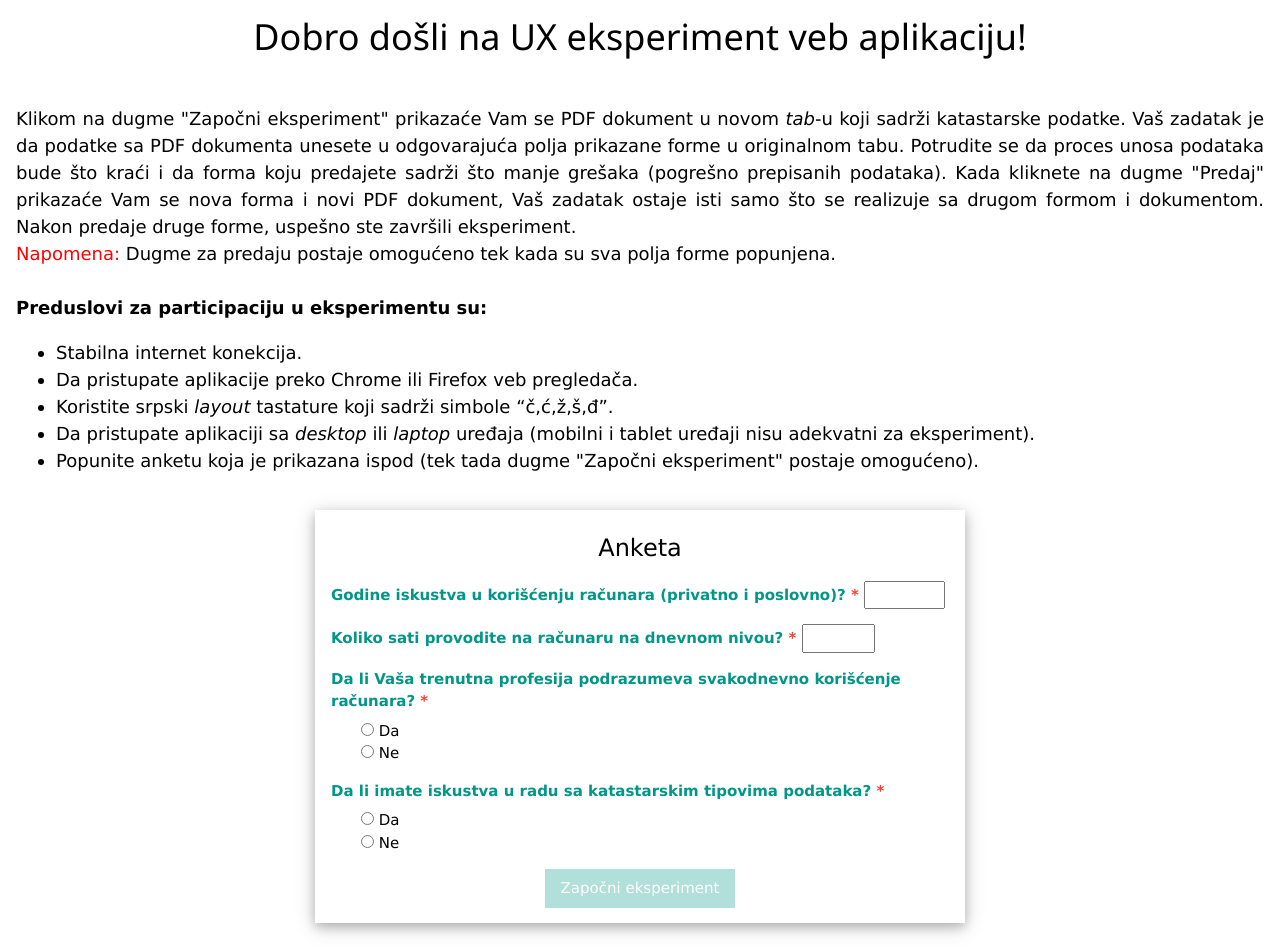
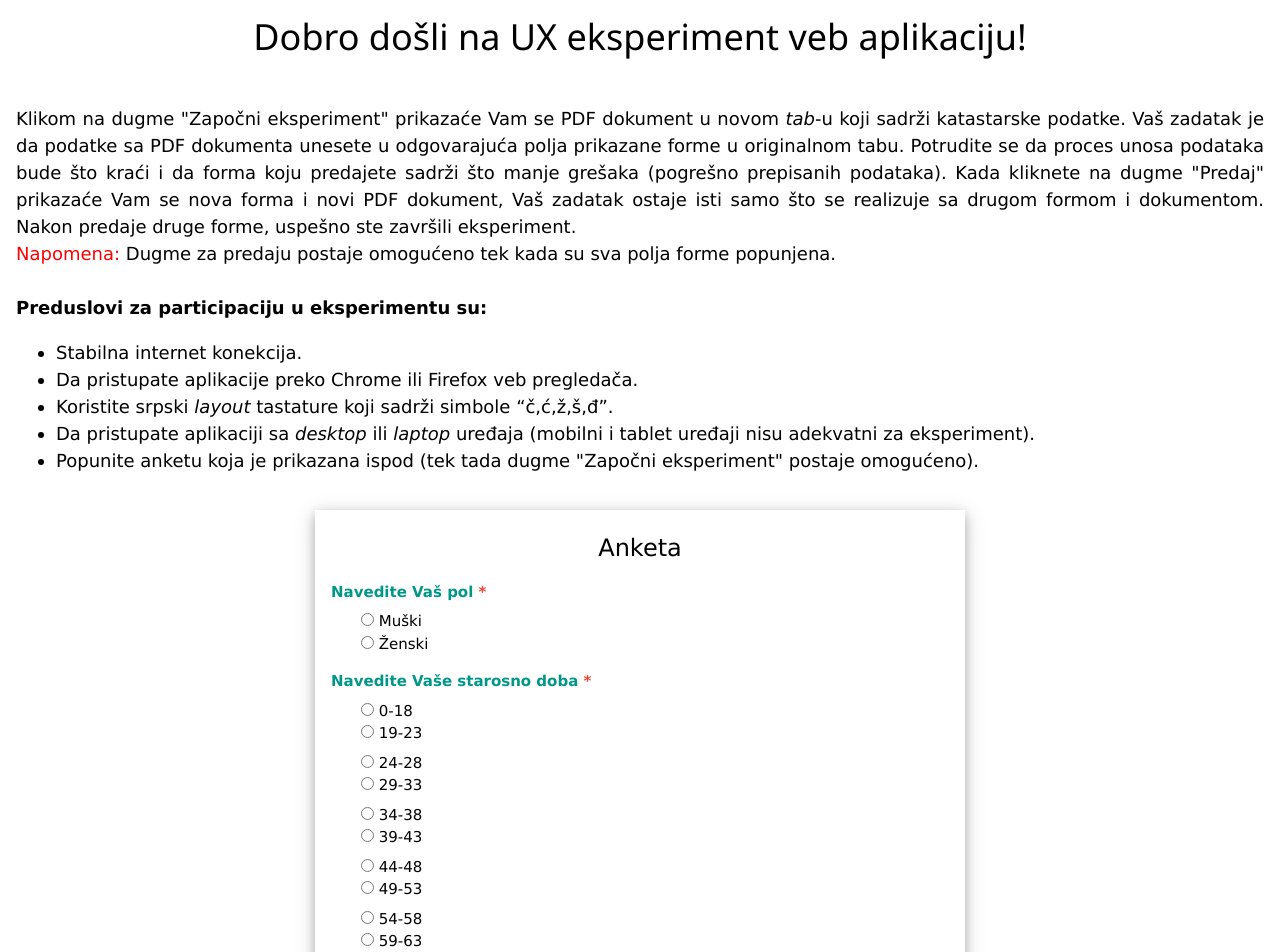
Before and after one commit to krjovan/UX-experiment-frontend, an Angular app: page / in a window 1280 px wide. Shown: the top 952 px of the page. Built offline with nearby package versions, Linux system fonts and the light colour scheme.

Commit message:
Added subject gender and age in survey

```diff
--- a/src/app/components/eksperiment/eksperiment.component.html
+++ b/src/app/components/eksperiment/eksperiment.component.html
@@ -37,6 +37,73 @@
     <div style="font-size: 24px;" class="w3-center">Anketa</div>
 
     <form class="w3-container" #formControlAnkenta="ngForm">
+
+      <p>
+        <label class="w3-text-teal">
+          <b>Navedite Vaš pol</b>
+        </label>
+        <label class="w3-text-red">
+          <b> *</b>
+        </label>
+        <br>
+        <input tabindex="-1" required [(ngModel)]="pol" style="margin-left: 30px; margin-top: 10px;" type="radio" id="muskiPol" name="pol"
+          value="m">
+        <label for="muskiPol"> Muški</label>
+        <br>
+        <input tabindex="-1" required [(ngModel)]="pol" style="margin-left: 30px" type="radio" id="zenskiPol" name="pol" value="z">
+        <label for="zenskiPol"> Ženski</label>
+        <br>
+      </p>
+
+      <p>
+          <label class="w3-text-teal">
+            <b>Navedite Vaše starosno doba</b>
+          </label>
+          <label class="w3-text-red">
+            <b> *</b>
+          </label>
+          <br>
+          <input tabindex="-1" required [(ngModel)]="starosnoDoba" style="margin-left: 30px; margin-top: 10px;" type="radio" id="od0do18" name="od0do18"
+            value="0-18">
+          <label for="od0do18"> 0-18</label>
+          <br>
+          <input tabindex="-1" required [(ngModel)]="starosnoDoba" style="margin-left: 30px" type="radio" id="od19do23" name="od19do23"
+            value="19-23">
+          <label for="od19do23"> 19-23</label>
+          <br>
+          <input tabindex="-1" required [(ngModel)]="starosnoDoba" style="margin-left: 30px; margin-top: 10px;" type="radio" id="od24do28" name="od24do28"
+            value="24-28">
+          <label for="od24do28"> 24-28</label>
+          <br>
+          <input tabindex="-1" required [(ngModel)]="starosnoDoba" style="margin-left: 30px" type="radio" id="od29do33" name="od29do33" value="29-33">
+          <label for="od29do33"> 29-33</label>
+          <br>
+          <input tabindex="-1" required [(ngModel)]="starosnoDoba" style="margin-left: 30px; margin-top: 10px;" type="radio" id="od34do38" name="od34do38"
+            value="34-38">
+          <label for="od34do38"> 34-38</label>
+          <br>
+          <input tabindex="-1" required [(ngModel)]="starosnoDoba" style="margin-left: 30px" type="radio" id="od39do43" name="od39do43" value="39-43">
+          <label for="od39do43"> 39-43</label>
+          <br>
+          <input tabindex="-1" required [(ngModel)]="starosnoDoba" style="margin-left: 30px; margin-top: 10px;" type="radio" id="od44do48" name="od44do48"
+            value="44-48">
+          <label for="od44do48"> 44-48</label>
+          <br>
+          <input tabindex="-1" required [(ngModel)]="starosnoDoba" style="margin-left: 30px" type="radio" id="od49do53" name="od49do53" value="49-53">
+          <label for="od49do53"> 49-53</label>
+          <br>
+          <input tabindex="-1" required [(ngModel)]="starosnoDoba" style="margin-left: 30px; margin-top: 10px;" type="radio" id="od54do58" name="od54do58"
+            value="54-58">
+          <label for="od54do58"> 54-58</label>
+          <br>
+          <input tabindex="-1" required [(ngModel)]="starosnoDoba" style="margin-left: 30px" type="radio" id="od59do63" name="od59do63" value="59-63">
+          <label for="od59do63"> 59-63</label>
+          <br>
+          <input tabindex="-1" required [(ngModel)]="starosnoDoba" style="margin-left: 30px" type="radio" id="preko64" name="preko64" value="64 i preko">
+          <label for="preko64"> 64+</label>
+          <br>
+        </p>
+
       <p>
         <label class="w3-text-teal">
           <b>Godine iskustva u korišćenju računara (privatno i poslovno)?</b>
@@ -63,11 +130,12 @@
           <b> *</b>
         </label>
         <br>
-          <input tabindex="-1" required [(ngModel)]="profesija" style="margin-left: 30px; margin-top: 10px;" type="radio" id="daProfesija" name="profesija"
-            value="true">
+        <input tabindex="-1" required [(ngModel)]="profesija" style="margin-left: 30px; margin-top: 10px;" type="radio" id="daProfesija"
+          name="profesija" value="true">
         <label for="daProfesija"> Da</label>
         <br>
-          <input tabindex="-1" required [(ngModel)]="profesija" style="margin-left: 30px" type="radio" id="neProfesija" name="profesija" value="false">
+        <input tabindex="-1" required [(ngModel)]="profesija" style="margin-left: 30px" type="radio" id="neProfesija" name="profesija"
+          value="false">
         <label for="neProfesija"> Ne</label>
         <br>
       </p>
@@ -84,8 +152,8 @@
           name="iskustvoKatastar" value="true">
         <label for="daIskustvoKatastar"> Da</label>
         <br>
-          <input tabindex="-1" required [(ngModel)]="iskustvoKatastar" style="margin-left: 30px" type="radio" id="neIskustvoKatastar" name="iskustvoKatastar"
-            value="false">
+        <input tabindex="-1" required [(ngModel)]="iskustvoKatastar" style="margin-left: 30px" type="radio" id="neIskustvoKatastar"
+          name="iskustvoKatastar" value="false">
         <label for="neIskustvoKatastar"> Ne</label>
         <br>
       </p>
@@ -109,8 +177,8 @@
           <label class="w3-text-teal">
             <b>Ulica i broj</b>
           </label>
-            <input tabindex="-1" [(ngModel)]="firstLokUlicaIBroj" required minlength="1" maxlength="50" name="firstLokUlicaIBroj" type="text" style="text-align: center;"
-              class="w3-input w3-border w3-light-grey">
+          <input tabindex="-1" [(ngModel)]="firstLokUlicaIBroj" required minlength="1" maxlength="50" name="firstLokUlicaIBroj" type="text"
+            style="text-align: center;" class="w3-input w3-border w3-light-grey">
         </p>
         <p>
           <label class="w3-text-teal">
@@ -123,15 +191,15 @@
           <label class="w3-text-teal">
             <b>Broj katastarske parcele</b>
           </label>
-            <input tabindex="-1" [(ngModel)]="firstLokBrKatParcele" required minlength="1" maxlength="50" name="firstLokBrKatParcele" type="text" style="text-align: center;"
-              class="w3-input w3-border w3-light-grey">
+          <input tabindex="-1" [(ngModel)]="firstLokBrKatParcele" required minlength="1" maxlength="50" name="firstLokBrKatParcele"
+            type="text" style="text-align: center;" class="w3-input w3-border w3-light-grey">
         </p>
         <p>
           <label class="w3-text-teal">
             <b>Površina katastarske parcele</b>
           </label>
-            <input tabindex="-1" [(ngModel)]="firstLokPovKatParcele" required minlength="1" maxlength="50" name="firstLokPovKatParcele" type="text"
-              style="text-align: center;" class="w3-input w3-border w3-light-grey">
+          <input tabindex="-1" [(ngModel)]="firstLokPovKatParcele" required minlength="1" maxlength="50" name="firstLokPovKatParcele"
+            type="text" style="text-align: center;" class="w3-input w3-border w3-light-grey">
         </p>
         <p>
           <label class="w3-text-teal">
@@ -147,22 +215,22 @@
           <label class="w3-text-teal">
             <b>Ime i prezime</b>
           </label>
-            <input tabindex="-1" [(ngModel)]="firstPodnosiocImePrez" required minlength="1" maxlength="50" name="firstPodnosiocImePrez" type="text"
-              style="text-align: center;" class="w3-input w3-border w3-light-grey">
+          <input tabindex="-1" [(ngModel)]="firstPodnosiocImePrez" required minlength="1" maxlength="50" name="firstPodnosiocImePrez"
+            type="text" style="text-align: center;" class="w3-input w3-border w3-light-grey">
         </p>
         <p>
           <label class="w3-text-teal">
             <b>Adresa</b>
           </label>
-            <input tabindex="-1" [(ngModel)]="firstPodnosiocAdresa" required minlength="1" maxlength="50" name="firstPodnosiocAdresa" type="text" style="text-align: center;"
-              class="w3-input w3-border w3-light-grey">
+          <input tabindex="-1" [(ngModel)]="firstPodnosiocAdresa" required minlength="1" maxlength="50" name="firstPodnosiocAdresa"
+            type="text" style="text-align: center;" class="w3-input w3-border w3-light-grey">
         </p>
         <p>
           <label class="w3-text-teal">
             <b>JMBG (broj pasoša za stranca)</b>
           </label>
-            <input tabindex="-1" [(ngModel)]="firstPodnosiocJmbg" required minlength="1" maxlength="50" name="firstPodnosiocJmbg" type="text" style="text-align: center;"
-              class="w3-input w3-border w3-light-grey">
+          <input tabindex="-1" [(ngModel)]="firstPodnosiocJmbg" required minlength="1" maxlength="50" name="firstPodnosiocJmbg" type="text"
+            style="text-align: center;" class="w3-input w3-border w3-light-grey">
         </p>
       </fieldset>
       <fieldset>
@@ -171,15 +239,15 @@
           <label class="w3-text-teal">
             <b>E-poštom na e-adresu</b>
           </label>
-            <input tabindex="-1" [(ngModel)]="firstDostavaEmail" required minlength="1" maxlength="50" name="firstDostavaEmail" type="text" style="text-align: center;"
-              class="w3-input w3-border w3-light-grey">
+          <input tabindex="-1" [(ngModel)]="firstDostavaEmail" required minlength="1" maxlength="50" name="firstDostavaEmail" type="text"
+            style="text-align: center;" class="w3-input w3-border w3-light-grey">
         </p>
         <p>
           <label class="w3-text-teal">
             <b>SMS na mobilnom telefonu</b>
           </label>
-            <input tabindex="-1" [(ngModel)]="firstDostavaMobilni" required minlength="1" maxlength="50" name="firstDostavaMobilni" type="text" style="text-align: center;"
-              class="w3-input w3-border w3-light-grey">
+          <input tabindex="-1" [(ngModel)]="firstDostavaMobilni" required minlength="1" maxlength="50" name="firstDostavaMobilni" type="text"
+            style="text-align: center;" class="w3-input w3-border w3-light-grey">
         </p>
       </fieldset>
 
@@ -205,29 +273,29 @@
             <label class="w3-text-teal">
               <b>Ulica i broj</b>
             </label>
-              <input tabindex="-1" [(ngModel)]="secondLokUlicaIBroj" required minlength="1" maxlength="50" name="secondLokUlicaIBroj" type="text" style="text-align: center;"
-                class="w3-input w3-border w3-light-grey">
+            <input tabindex="-1" [(ngModel)]="secondLokUlicaIBroj" required minlength="1" maxlength="50" name="secondLokUlicaIBroj" type="text"
+              style="text-align: center;" class="w3-input w3-border w3-light-grey">
           </p>
           <p>
             <label class="w3-text-teal">
               <b>Mesto</b>
             </label>
-              <input tabindex="-1" [(ngModel)]="secondLokMesto" required minlength="1" maxlength="50" name="secondLokMesto" type="text" style="text-align: center;"
-                class="w3-input w3-border w3-light-grey">
+            <input tabindex="-1" [(ngModel)]="secondLokMesto" required minlength="1" maxlength="50" name="secondLokMesto" type="text"
+              style="text-align: center;" class="w3-input w3-border w3-light-grey">
           </p>
           <p>
             <label class="w3-text-teal">
               <b>Broj katastarske parcele</b>
             </label>
-              <input tabindex="-1" [(ngModel)]="secondLokBrKatParcele" required minlength="1" maxlength="50" name="secondLokBrKatParcele" type="text"
-                style="text-align: center;" class="w3-input w3-border w3-light-grey">
+            <input tabindex="-1" [(ngModel)]="secondLokBrKatParcele" required minlength="1" maxlength="50" name="secondLokBrKatParcele"
+              type="text" style="text-align: center;" class="w3-input w3-border w3-light-grey">
           </p>
           <p>
             <label class="w3-text-teal">
               <b>Površina katastarske parcele</b>
             </label>
-              <input tabindex="-1" [(ngModel)]="secondLokPovKatParcele" required minlength="1" maxlength="50" name="secondLokPovKatParcele" type="text"
-                style="text-align: center;" class="w3-input w3-border w3-light-grey">
+            <input tabindex="-1" [(ngModel)]="secondLokPovKatParcele" required minlength="1" maxlength="50" name="secondLokPovKatParcele"
+              type="text" style="text-align: center;" class="w3-input w3-border w3-light-grey">
           </p>
           <p>
             <label class="w3-text-teal">
@@ -245,22 +313,22 @@
             <label class="w3-text-teal">
               <b>Ime i prezime</b>
             </label>
-              <input tabindex="-1" [(ngModel)]="secondPodnosiocImePrez" required minlength="1" maxlength="50" name="secondPodnosiocImePrez" type="text"
-                style="text-align: center;" class="w3-input w3-border w3-light-grey">
+            <input tabindex="-1" [(ngModel)]="secondPodnosiocImePrez" required minlength="1" maxlength="50" name="secondPodnosiocImePrez"
+              type="text" style="text-align: center;" class="w3-input w3-border w3-light-grey">
           </p>
           <p>
             <label class="w3-text-teal">
               <b>Adresa</b>
             </label>
-              <input tabindex="-1" [(ngModel)]="secondPodnosiocAdresa" required minlength="1" maxlength="50" name="secondPodnosiocAdresa" type="text"
-                style="text-align: center;" class="w3-input w3-border w3-light-grey">
+            <input tabindex="-1" [(ngModel)]="secondPodnosiocAdresa" required minlength="1" maxlength="50" name="secondPodnosiocAdresa"
+              type="text" style="text-align: center;" class="w3-input w3-border w3-light-grey">
           </p>
           <p>
             <label class="w3-text-teal">
               <b>JMBG (broj pasoša za stranca)</b>
             </label>
-              <input tabindex="-1" [(ngModel)]="secondPodnosiocJmbg" required minlength="1" maxlength="50" name="secondPodnosiocJmbg" type="text" style="text-align: center;"
-                class="w3-input w3-border w3-light-grey">
+            <input tabindex="-1" [(ngModel)]="secondPodnosiocJmbg" required minlength="1" maxlength="50" name="secondPodnosiocJmbg" type="text"
+              style="text-align: center;" class="w3-input w3-border w3-light-grey">
           </p>
         </fieldset>
       </div>
@@ -270,15 +338,15 @@
           <label class="w3-text-teal">
             <b>E-poštom na e-adresu</b>
           </label>
-            <input tabindex="-1" [(ngModel)]="secondDostavaEmail" required minlength="1" maxlength="50" name="secondDostavaEmail" type="text" style="text-align: center;"
-              class="w3-input w3-border w3-light-grey">
+          <input tabindex="-1" [(ngModel)]="secondDostavaEmail" required minlength="1" maxlength="50" name="secondDostavaEmail" type="text"
+            style="text-align: center;" class="w3-input w3-border w3-light-grey">
         </p>
         <p>
           <label class="w3-text-teal">
             <b>SMS na mobilnom telefonu</b>
           </label>
-            <input tabindex="-1" [(ngModel)]="secondDostavaMobilni" required minlength="1" maxlength="50" name="secondDostavaMobilni" type="text" style="text-align: center;"
-              class="w3-input w3-border w3-light-grey">
+          <input tabindex="-1" [(ngModel)]="secondDostavaMobilni" required minlength="1" maxlength="50" name="secondDostavaMobilni"
+            type="text" style="text-align: center;" class="w3-input w3-border w3-light-grey">
         </p>
       </fieldset>
 
@@ -308,8 +376,8 @@
           name="subjekatPreferira" value="first">
         <label for="firstSubjekatPreferira"> Forma u jednoj koloni</label>
         <br>
-            <input tabindex="-1" required [(ngModel)]="subjekatPreferira" style="margin-left: 30px" type="radio" id="secondSubjekatPreferira" name="subjekatPreferira"
-              value="second">
+        <input tabindex="-1" required [(ngModel)]="subjekatPreferira" style="margin-left: 30px" type="radio" id="secondSubjekatPreferira"
+          name="subjekatPreferira" value="second">
         <label for="secondSubjekatPreferira"> Forma u tri kolone</label>
         <br>
       </p>
@@ -318,7 +386,8 @@
         <label class="w3-text-teal">
           <b>Vaše mišljenje o koriščenim formama, eksperimentu, aplikaciji i dr. - do 300 karaktera (opicono)</b>
         </label>
-              <textarea [(ngModel)]="subjekatMisljenje" maxlength="300" style="resize: none; margin-left: 30px; margin-top: 10px;" id="subjekatMisljenje" name="textArea" rows="5" cols="60">
+        <textarea [(ngModel)]="subjekatMisljenje" maxlength="300" style="resize: none; margin-left: 30px; margin-top: 10px;" id="subjekatMisljenje"
+          name="textArea" rows="5" cols="60">
 
               </textarea>
       </p>
--- a/src/app/components/eksperiment/eksperiment.component.ts
+++ b/src/app/components/eksperiment/eksperiment.component.ts
@@ -30,6 +30,8 @@ export class EksperimentComponent implements OnInit {
   showUtisci = false;
   showThanks = false;
 
+  pol: string;
+  starosnoDoba: string;
   godineIskustva: number;
   satiDnevno: number;
   profesija: boolean;
@@ -145,6 +147,8 @@ export class EksperimentComponent implements OnInit {
   sendExperimentScore() {
 
     var experiment = {
+      'pol': this.pol,
+      'starosnoDoba': this.starosnoDoba,
       'godineIskustva': this.godineIskustva,
       'satiDnevno': this.satiDnevno,
       'profesija': this.profesija,
--- a/src/app/components/results/results.component.html
+++ b/src/app/components/results/results.component.html
@@ -1,6 +1,8 @@
 <dialog *ngIf="openDialog" open>
     <h1 style="text-align:center">Podaci o slučaju</h1>
     <div>
+        <p><span class="boja">Pol: </span>{{(prikazi.pol=='m')?'Muški':'Ženski'}}</p>
+        <p><span class="boja">Starosno doba: </span>{{prikazi.starosnoDoba}}</p>
         <p><span class="boja">Godine iskustva: </span>{{prikazi.godineIskustva}}</p>
         <p><span class="boja">Iskustvo sa katastarom: </span>{{(prikazi.iskustvoKatastar)?'Da':'Ne'}}</p>
         <p><span class="boja">Profesija uključuje računar: </span>{{(prikazi.profesija)?'Da':'Ne'}}</p>
--- a/src/app/components/results/results.component.ts
+++ b/src/app/components/results/results.component.ts
@@ -113,7 +113,7 @@ export class ResultsComponent implements OnInit {
     let zaCSV;
 
     if(!this.greskeNaKraju)
-      zaCSV=`"Godine iskustva","Iskustvo s katastrom","Profesija rad na racunaru","Redosled popunjavanja","Sati dnevno na racunaru","Misljenje subjekta","Sta subjekat preferira",\
+      zaCSV=`"Pol","Starosno doba","Godine iskustva","Iskustvo s katastrom","Profesija rad na racunaru","Redosled popunjavanja","Sati dnevno na racunaru","Misljenje subjekta","Sta subjekat preferira",\
 "Prva Dostava Email",\
 "Prva Dostava Mobilni",\
 "Prva Broj Parcele",\
@@ -159,7 +159,7 @@ export class ResultsComponent implements OnInit {
 "Ukupno gresaka\n"
       `;
     else
-    zaCSV=`"Godine iskustva","Iskustvo s katastrom","Profesija rad na racunaru","Redosled popunjavanja","Sati dnevno na racunaru","Misljenje subjekta","Sta subjekat preferira",\
+    zaCSV=`"Pol","Starosno doba","Godine iskustva","Iskustvo s katastrom","Profesija rad na racunaru","Redosled popunjavanja","Sati dnevno na racunaru","Misljenje subjekta","Sta subjekat preferira",\
 "Prva Dostava Email",\
 "Greska1",\
 "Prva Dostava Mobilni",\
@@ -207,6 +207,8 @@ export class ResultsComponent implements OnInit {
 
     niz.forEach(el=>{
       let ispisnica=[];
+      ispisnica.push('"'+((el.pol=="m")?'Muški':'Ženski')+'"');
+      ispisnica.push('"'+el.starosnoDoba+'"');
       ispisnica.push(el.godineIskustva);
       ispisnica.push('"'+((el.iskustvoKatastar)?'Da':'Ne')+'"');
       ispisnica.push('"'+((el.profesija)?'Da':'Ne')+'"');
```
Lines whose indentation alone changed are shown as unchanged.
